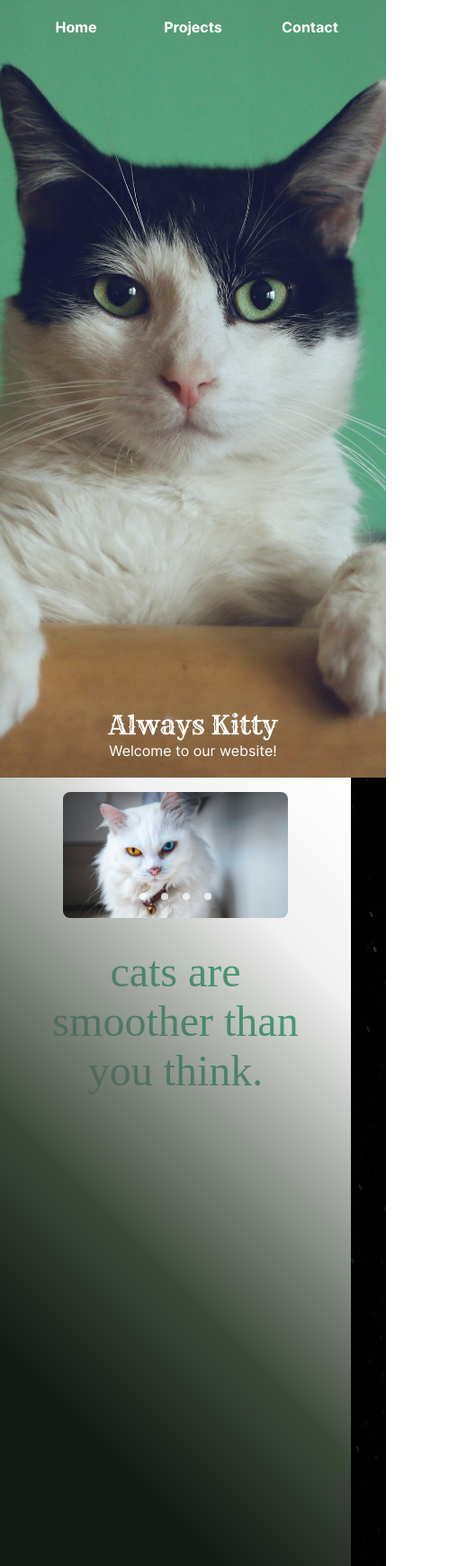
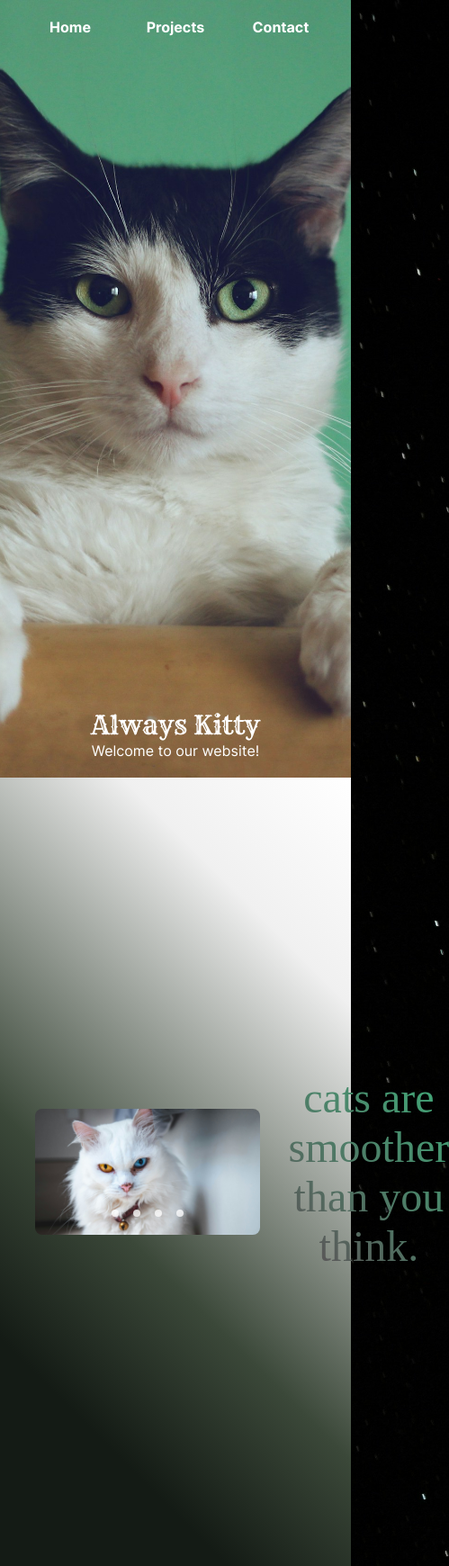
Before and after one commit to biancaliebetanz/clube_html, a plain HTML site: page index.html in a window 390 px wide. Shown: the whole page at 90% size, 499 px wide, since content can reach past the window. Drawn offline with Linux system fonts and the light colour scheme.

Commit message:
Revert "manuntencao da responsividade da section container, alteracao do header para adaptar o height"
This reverts commit 647fcea6eb49dc14aa128a85d099133f19ff7654.

```diff
--- a/index.css
+++ b/index.css
@@ -29,7 +29,6 @@ body {
     background-attachment: scroll;
     background-size: cover;
     backdrop-filter: blur(5px);
-    width: 100dvw;
 }
 
 * {
@@ -43,12 +42,11 @@ body {
     align-items: center;
     min-height: 100dvh;
     width: 100%;
-    overflow: hidden;
 }
 
 .header {
-    height: 100dvh;
-    width: 100%;
+    height: 100vh;
+    width: 90%;
     display: flex;
     flex-direction: column;
     align-items: center;
@@ -105,9 +103,6 @@ body {
 
 
 @media (max-width: 900px) {
-    .container {
-        flex-direction: column;
-    }
     .flex-column {
         justify-content: flex-end;
         align-items: center;
```
